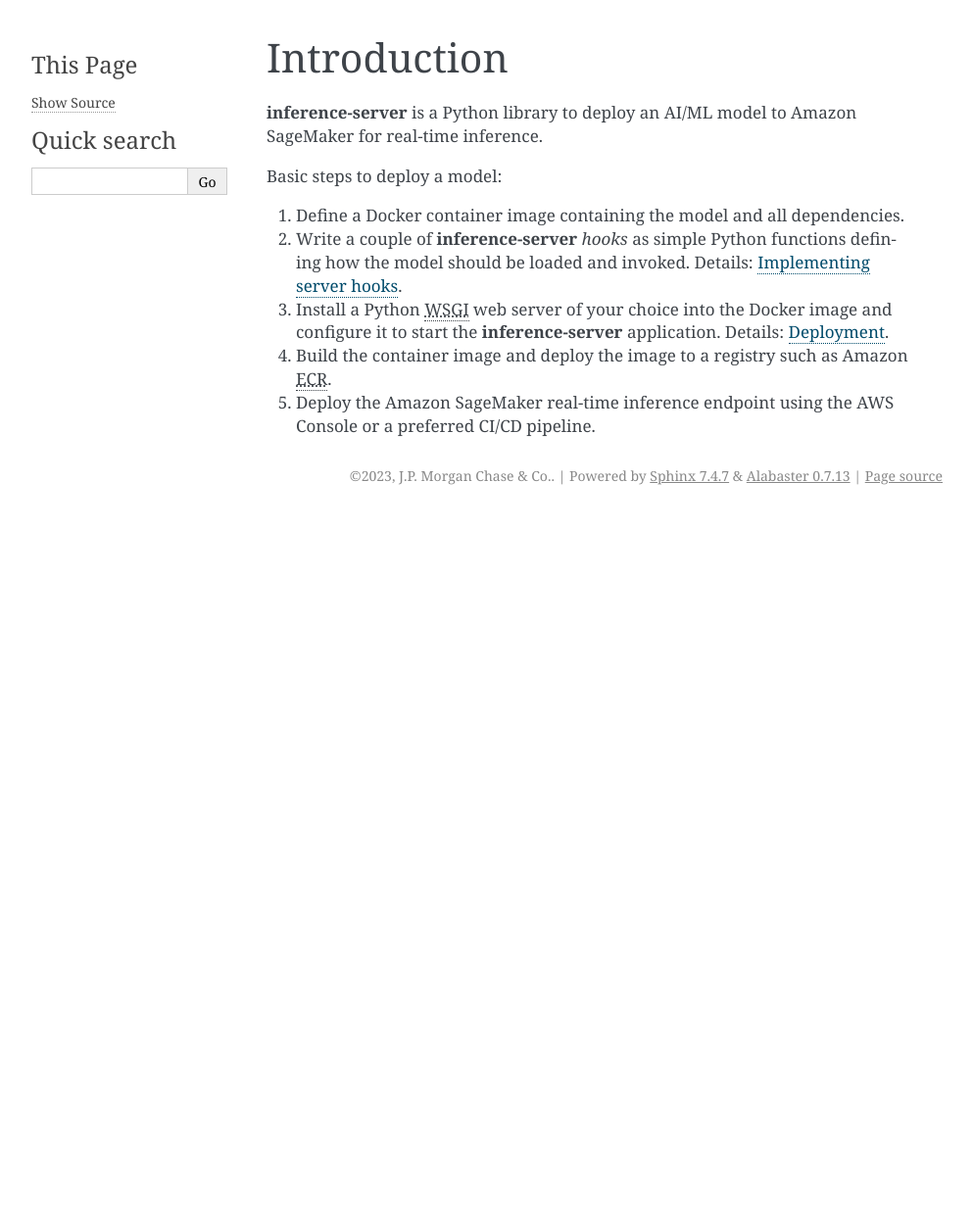
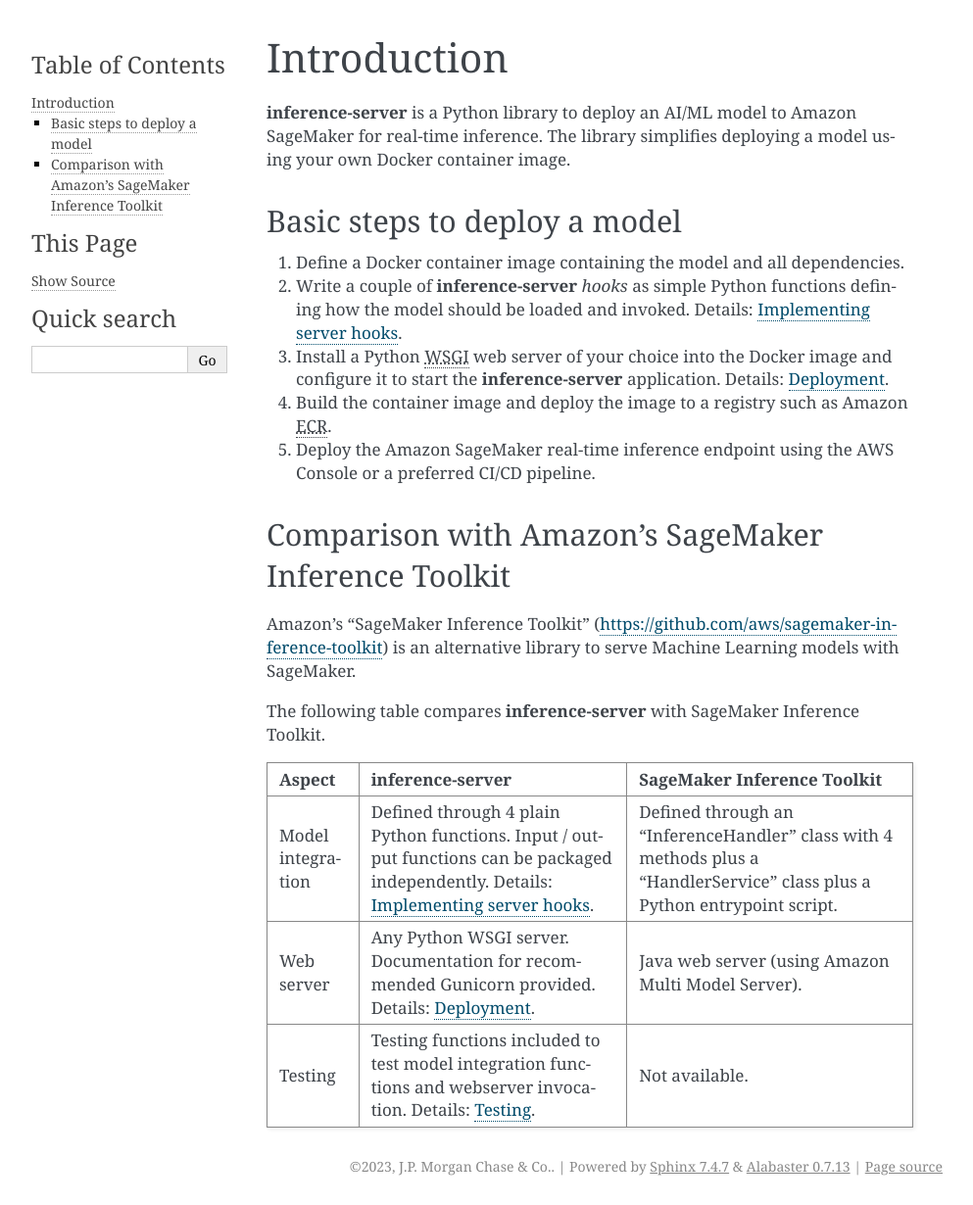
Before and after one commit to jpmorganchase/inference-server, a Sphinx documentation site: the page built from docs/introduction.rst, in a window 1280 px wide. Shown: the whole page at 98% size, without its empty margins (148-1141 px from the left). Built offline with Sphinx 7.4.7, drawn with Linux system fonts in a browser that asks for light colours; before the commit the page ends 900 px from its top, so only the background shows below that.

Commit message:
Comparison with SageMaker Inference Toolkit

```diff
--- a/docs/introduction.rst
+++ b/docs/introduction.rst
@@ -1,14 +1,42 @@
 Introduction
 ============
 
-**inference-server** is a Python library to deploy an AI/ML model to Amazon SageMaker for real-time inference.
+**inference-server** is a Python library to deploy an AI/ML model to Amazon SageMaker for real-time inference. The
+library simplifies deploying a model using your own Docker container image.
 
-Basic steps to deploy a model:
+
+Basic steps to deploy a model
+-----------------------------
 
 #. Define a Docker container image containing the model and all dependencies.
 #. Write a couple of **inference-server** *hooks* as simple Python functions defining how the model should be loaded and
    invoked. Details: :ref:`hooks:Implementing server hooks`.
-#. Install a Python :abbr:`WSGI (Web Server Gateway Interface)` web server of your choice into the Docker image and configure it to start the
-   **inference-server** application. Details: :ref:`deployment:Deployment`.
+#. Install a Python :abbr:`WSGI (Web Server Gateway Interface)` web server of your choice into the Docker image and
+   configure it to start the **inference-server** application. Details: :ref:`deployment:Deployment`.
 #. Build the container image and deploy the image to a registry such as Amazon :abbr:`ECR (Elastic Container Registry)`.
 #. Deploy the Amazon SageMaker real-time inference endpoint using the AWS Console or a preferred CI/CD pipeline.
+
+
+Comparison with Amazon's SageMaker Inference Toolkit
+----------------------------------------------------
+
+Amazon's "SageMaker Inference Toolkit" (https://github.com/aws/sagemaker-inference-toolkit) is an alternative library to
+serve Machine Learning models with SageMaker.
+
+The following table compares **inference-server** with SageMaker Inference Toolkit.
+
+=================  =================================================  =================================================
+Aspect             **inference-server**                               SageMaker Inference Toolkit
+=================  =================================================  =================================================
+Model integration  Defined through 4 plain Python functions. Input /  Defined through an "InferenceHandler" class with
+                   output functions can be packaged independently.    4 methods plus a "HandlerService" class plus a
+                   Details: :ref:`hooks:Implementing server hooks`.   Python entrypoint script.
+
+Web server         Any Python WSGI server. Documentation for          Java web server (using Amazon Multi Model
+                   recommended Gunicorn provided. Details:            Server).
+                   :ref:`deployment:Deployment`.
+
+Testing            Testing functions included to test model           Not available.
+                   integration functions and webserver invocation.
+                   Details: :ref:`testing:Testing`.
+=================  =================================================  =================================================
```
